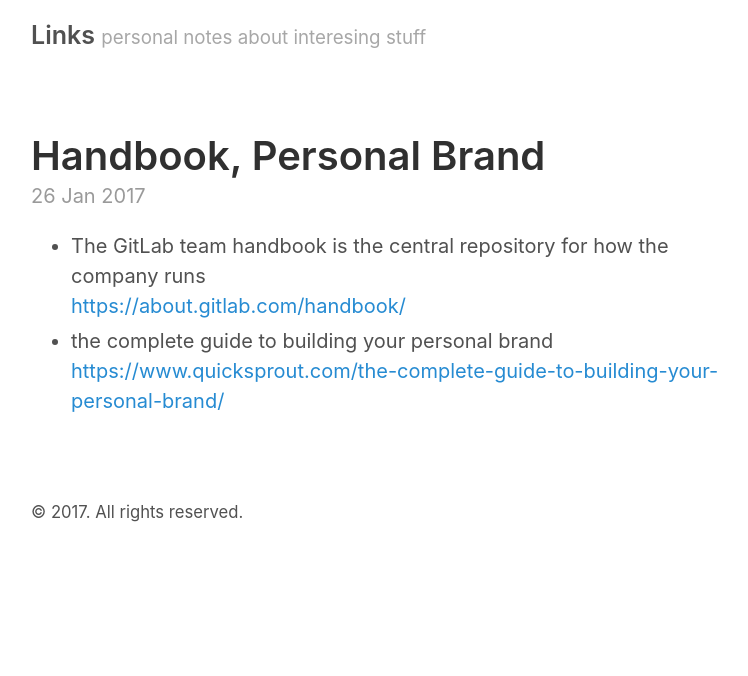
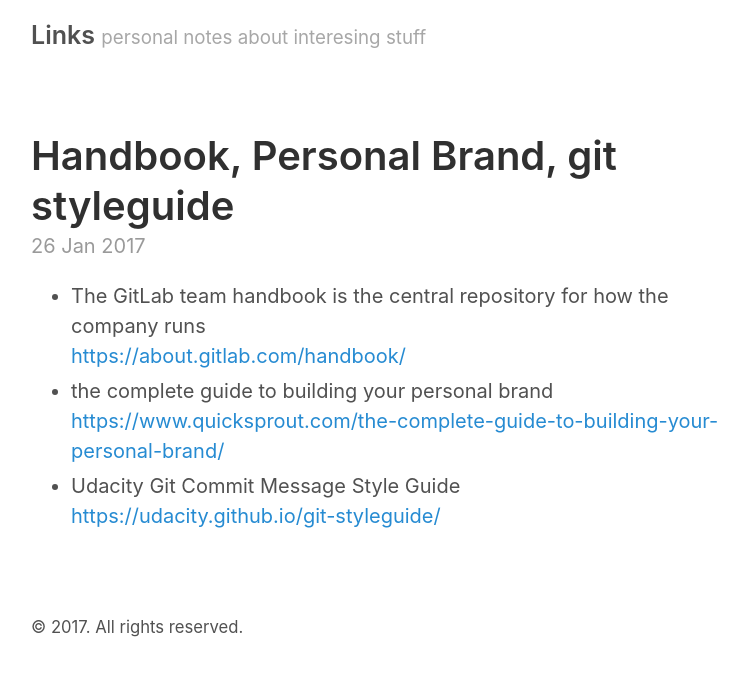
Before and after one commit to mpuig/mpuig.github.io, a Jekyll site: the page built from _posts/2017-02-26-links.md, in a window 1280 px wide. Shown: the top 676 px of the page, without its empty margins (259-1007 px from the left). Built offline with Jekyll 4.4.1, drawn with Linux system fonts in a browser that asks for light colours.

Commit message:
daily update
docs: new list of links collected on Feb 26th of 2017

```diff
--- a/_posts/2017-02-26-links.md
+++ b/_posts/2017-02-26-links.md
@@ -10,4 +10,9 @@
     desc: "the complete guide to building your personal brand"
     link: https://www.quicksprout.com/the-complete-guide-to-building-your-personal-brand/
 
+  - keyw: "git styleguide"
+    desc: "Udacity Git Commit Message Style Guide"
+    link: https://udacity.github.io/git-styleguide/
+
+
 ---
```
